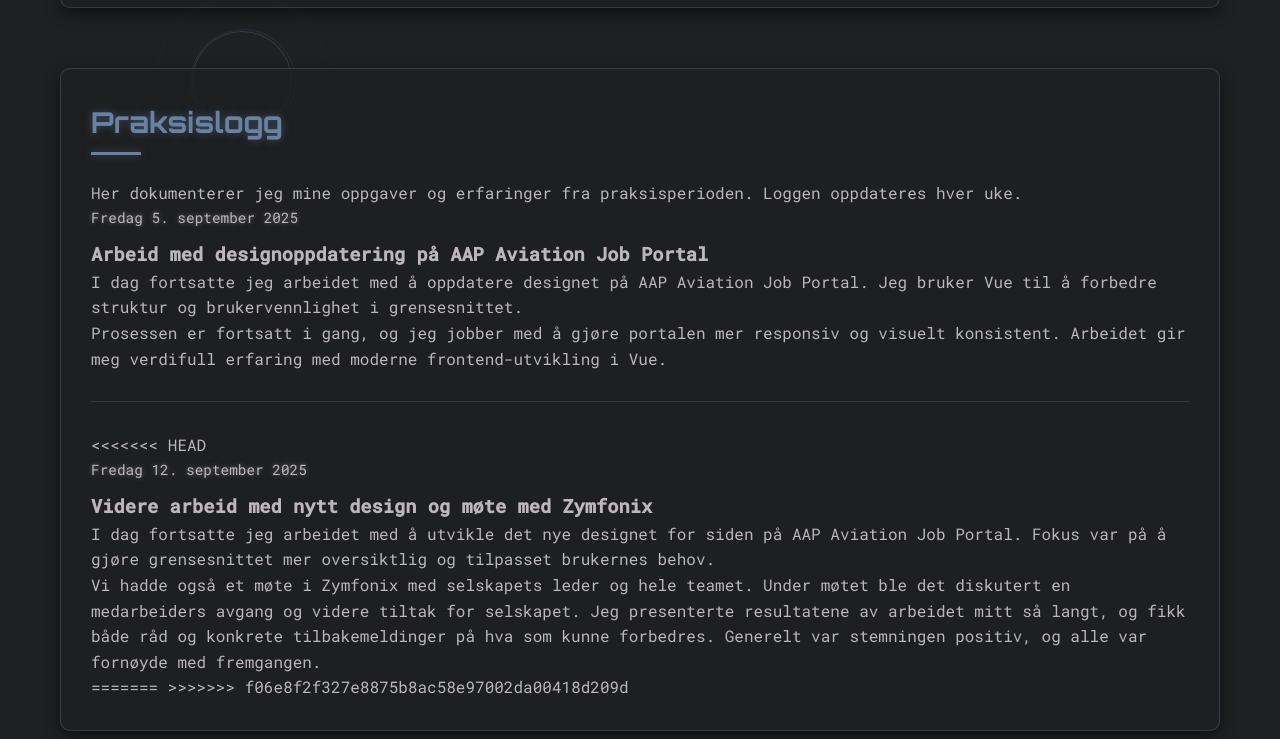
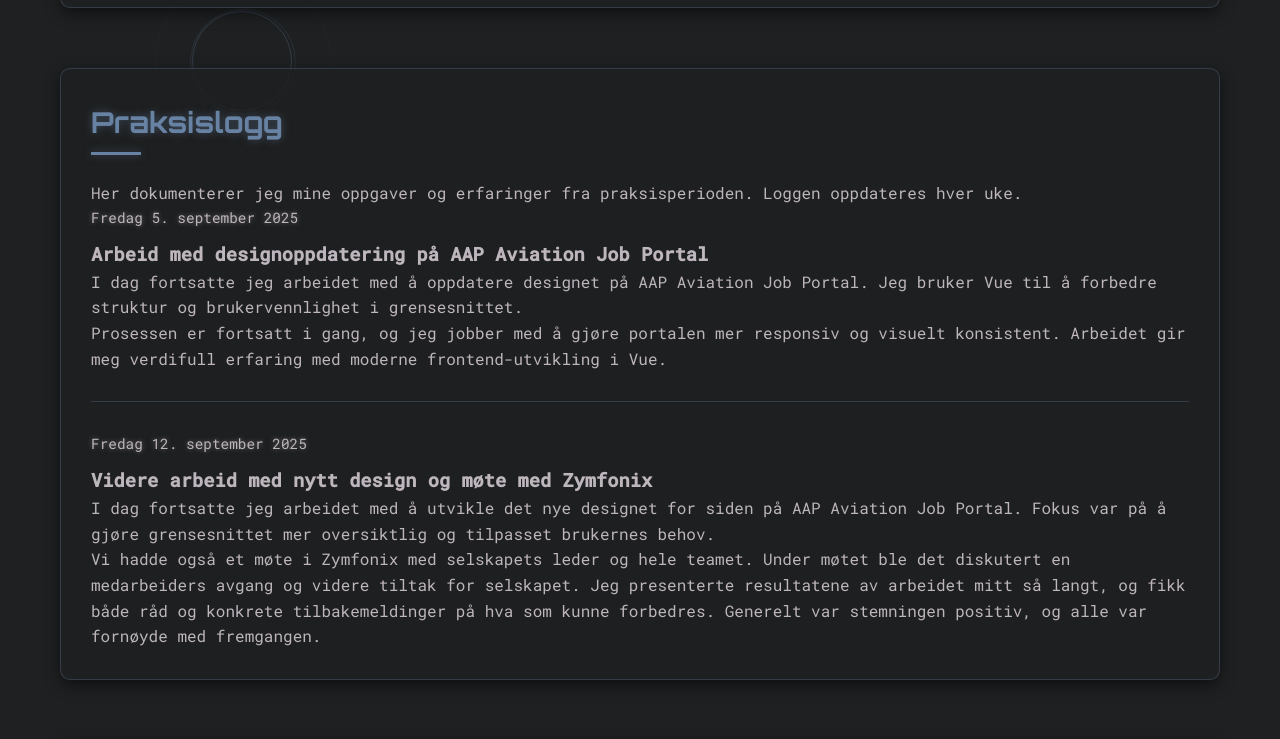
Before and after one commit to fastory777/personal-log, a plain HTML site: page index.html in a window 1280 px wide. Shown: the part 1493-2232 px from the top of the page. Drawn offline with Linux system fonts and the light colour scheme.

Commit message:
Fix merge markers in index.html

```diff
--- a/index.html
+++ b/index.html
@@ -618,18 +618,12 @@
                 <p>Prosessen er fortsatt i gang, og jeg jobber med å gjøre portalen mer responsiv og visuelt konsistent. Arbeidet gir meg verdifull erfaring med moderne frontend-utvikling i Vue.</p>
             </div>
 
-<<<<<<< HEAD
             <div class="logg-innlegg">
     		<span class="logg-dato">Fredag 12. september 2025</span>
     		<h3>Videre arbeid med nytt design og møte med Zymfonix</h3>
     		<p>I dag fortsatte jeg arbeidet med å utvikle det nye designet for siden på AAP Aviation Job Portal. Fokus var på å gjøre grensesnittet mer oversiktlig og tilpasset brukernes behov.</p>
     		<p>Vi hadde også et møte i Zymfonix med selskapets leder og hele teamet. Under møtet ble det diskutert en medarbeiders avgang og videre tiltak for selskapet. Jeg presenterte resultatene av arbeidet mitt så langt, og fikk både råd og konkrete tilbakemeldinger på hva som kunne forbedres. Generelt var stemningen positiv, og alle var fornøyde med fremgangen.</p>
 	    </div>
-
-
-=======
->>>>>>> f06e8f2f327e8875b8ac58e97002da00418d209d
-
 
         </section>
 
```
